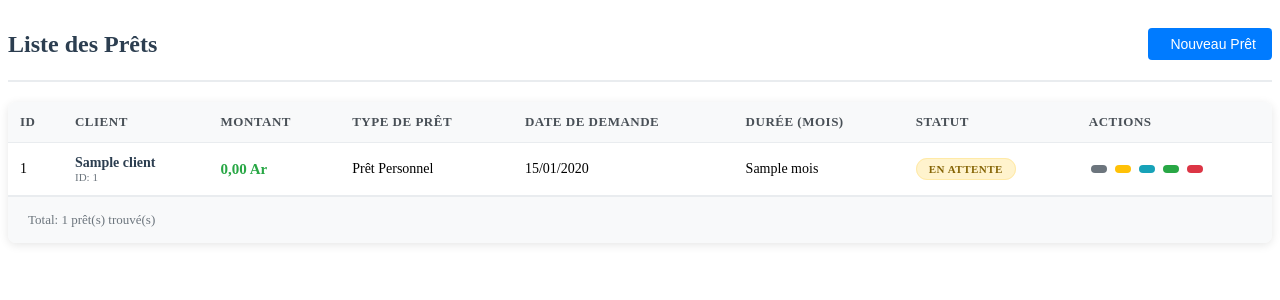
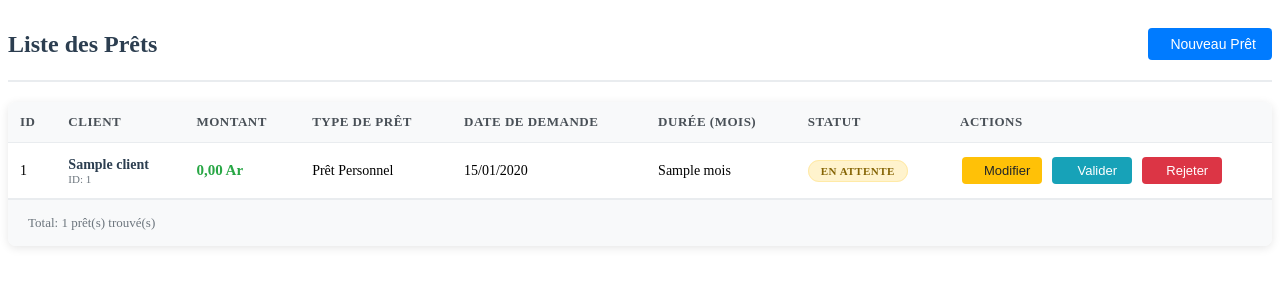
Before and after one commit to Tsila3384/Examen-48h, a PHP site: template tp-flightphp-crud/ws/views/admin/listePrets.php in a window 1280 px wide. Shown: the top 300 px of the page. Run offline with PHP 8.4, Linux system fonts and the light colour scheme; the template is opened without the code that fills it: most values are stand-ins (such as "Sample title", 1, 10 or a date in 2020); some libraries are stand-ins or nearby versions.

Commit message:
Validation et rejet prets fini

```diff
--- a/tp-flightphp-crud/sql/script_bancaire.sql
+++ b/tp-flightphp-crud/sql/script_bancaire.sql
@@ -85,7 +85,7 @@ CREATE TABLE prets (
 );
 
 CREATE TABLE mensualite(
-    id PRIMARY KEY AUTO_INCREMENT,
+    id INT PRIMARY KEY AUTO_INCREMENT,
     pret_id INT NOT NULL,
     client_id INT NOT NULL,
     montant DECIMAL(12,2),
--- a/tp-flightphp-crud/ws/views/admin/listePrets.php
+++ b/tp-flightphp-crud/ws/views/admin/listePrets.php
@@ -25,7 +25,7 @@
                         <th>Date de Demande</th>
                         <th>Durée (mois)</th>
                         <th>Statut</th>
-                        <th>Actions</th>
+                        <th style="width: 300px;">Actions</th>
                     </tr>
                 </thead>
                 <tbody>
@@ -104,21 +104,15 @@
                             </td>
                             <td>
                                 <div class="actions">
-                                    <button class="btn btn-sm btn-secondary" onclick="voirDetails(<?= $pret['id'] ?>)" title="Voir détails">
-                                        <i class="fas fa-eye"></i>
-                                    </button>
                                     <button class="btn btn-sm btn-warning" onclick="modifierPret(<?= $pret['id'] ?>)" title="Modifier">
-                                        <i class="fas fa-edit"></i>
-                                    </button>
-                                    <button class="btn btn-sm btn-info" onclick="validerPret(<?= $pret['id'] ?>)" title="Valider">
-                                        <i class="fas fa-clipboard-check"></i>
+                                        <i class="fas fa-edit"></i> Modifier
                                     </button>
                                     <?php if ($pret['id_statut'] == 1): ?>
-                                        <button class="btn btn-sm btn-success" onclick="approuverPret(<?= $pret['id'] ?>)" title="Approuver">
-                                            <i class="fas fa-check"></i>
-                                        </button>
+                                        <button class="btn btn-sm btn-info" onclick="validerPret(<?= $pret['id'] ?>)" title="Valider">
+                                        <i class="fas fa-clipboard-check"></i> Valider
+                                    </button>
                                         <button class="btn btn-sm btn-danger" onclick="rejeterPret(<?= $pret['id'] ?>)" title="Rejeter">
-                                            <i class="fas fa-times"></i>
+                                            <i class="fas fa-times"></i> Rejeter
                                         </button>
                                     <?php endif; ?>
                                 </div>
@@ -242,9 +236,11 @@
 }
 
 .btn-sm {
-    padding: 4px 8px;
-    font-size: 12px;
+    padding: 6px 12px;
+    font-size: 13px;
     margin: 2px;
+    min-width: 80px;
+    justify-content: center;
 }
 
 .btn-secondary {
@@ -409,8 +405,19 @@
 /* Actions */
 .actions {
     display: flex;
-    gap: 4px;
+    gap: 6px;
     flex-wrap: wrap;
+    justify-content: flex-start;
+    align-items: center;
+}
+
+.actions .btn {
+    white-space: nowrap;
+    text-align: center;
+}
+
+.actions .btn i {
+    margin-right: 4px;
 }
 
 /* Footer du tableau */
@@ -569,6 +576,22 @@ function fermerModalPret() {
     document.getElementById('formPret').reset();
 }
 
+function rejeterPret(pretId) {
+    if (confirm('Êtes-vous sûr de vouloir rejeter ce prêt ?')) {
+        const data = JSON.stringify({
+            pret_id: pretId
+        });
+        ajax('POST', '/pret/rejeter', data, function(response) {
+            if (response.success) {
+                alert('Prêt rejeté avec succès !');
+                location.reload(); // Recharger la page pour voir les changements
+            } else {
+                alert('Erreur lors du rejet : ' + (response.message || 'Erreur inconnue'));
+            }
+        });
+    }
+}
+
 function validerPret(pretId) {
     if (confirm('Êtes-vous sûr de vouloir valider ce prêt ?')) {
         const data = JSON.stringify({
@@ -586,6 +609,4 @@ function validerPret(pretId) {
         });
     }
 }
-
-// ...existing code...
 </script>
```
Also changed, not shown: tp-flightphp-crud/ws/controllers/PretController.php (+16 -0 lines), tp-flightphp-crud/ws/models/Pret.php (+9 -3 lines).
